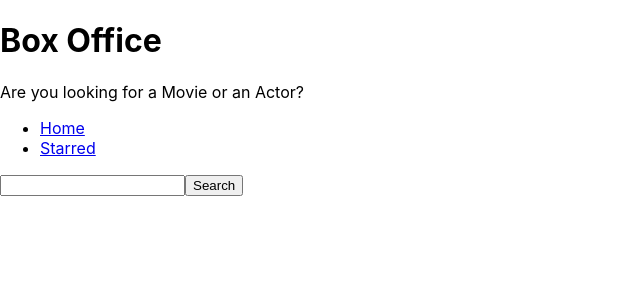
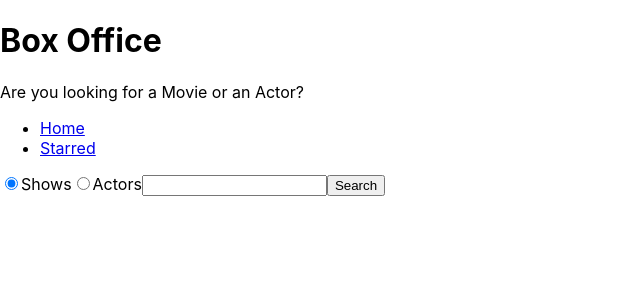
Before and after one commit to WarLord0401/BOA, a React (Create React App) app: page / in a window 1280 px wide. Shown: the top 300 px of the page, without its empty margins (0-640 px from the left). Built offline with nearby package versions, Linux system fonts and the light colour scheme.

Commit message:
added show and actor radio button

```diff
--- a/src/api/tvmaze.js
+++ b/src/api/tvmaze.js
@@ -8,3 +8,4 @@
 };
 
 export const searchForShows = query => apiGet(`/search/shows?q=${query}`);
+export const searchForPeople = query => apiGet(`/search/people?q=${query}`);
--- a/src/pages/Home.jsx
+++ b/src/pages/Home.jsx
@@ -1,20 +1,32 @@
 import { useState } from 'react';
-import { searchForShows } from '../api/tvmaze';
+import { searchForPeople, searchForShows } from '../api/tvmaze';
 
 const Home = () => {
   const [searchStr, setSearchStr] = useState('');
   const [apiData, setApiData] = useState(null);
   const [apiDataError, setApiErrorData] = useState(null);
+  const [searchOption, setSearchOption] = useState('shows');
+
   const onSearchInputChange = ev => {
     setSearchStr(ev.target.value);
+  };
+
+  const onRadioChange = ev => {
+    setSearchOption(ev.target.value);
   };
 
   const onSearch = async ev => {
     ev.preventDefault();
     try {
       setApiErrorData(null);
-      const result = await searchForShows(searchStr);
-      setApiData(result);
+
+      if (searchOption === 'shows') {
+        const result = await searchForShows(searchStr);
+        setApiData(result);
+      } else {
+        const result = await searchForPeople(searchStr);
+        setApiData(result);
+      }
     } catch (error) {
       setApiErrorData(error);
     }
@@ -26,16 +38,40 @@
     }
 
     if (apiData) {
-      return apiData.map(data => (
-        <div key={data.show.id}>{data.show.name}</div>
-      ));
+      return apiData[0].show
+        ? apiData.map(data => <div key={data.show.id}>{data.show.name}</div>)
+        : apiData.map(data => (
+            <div key={data.person.id}>{data.person.name}</div>
+          ));
     }
     return null;
   };
   return (
     <div>
       <form onSubmit={onSearch}>
+        <label>
+          <input
+            type="radio"
+            name="search_option"
+            value="shows"
+            checked={searchOption === 'shows'}
+            onChange={onRadioChange}
+          />
+          Shows
+        </label>
+        <label>
+          <input
+            type="radio"
+            name="search_option"
+            value="actors"
+            checked={searchOption === 'actors'}
+            onChange={onRadioChange}
+          />
+          Actors
+        </label>
+
         <input type="text" value={searchStr} onChange={onSearchInputChange} />
+
         <button type="submit">Search</button>
       </form>
 
```
